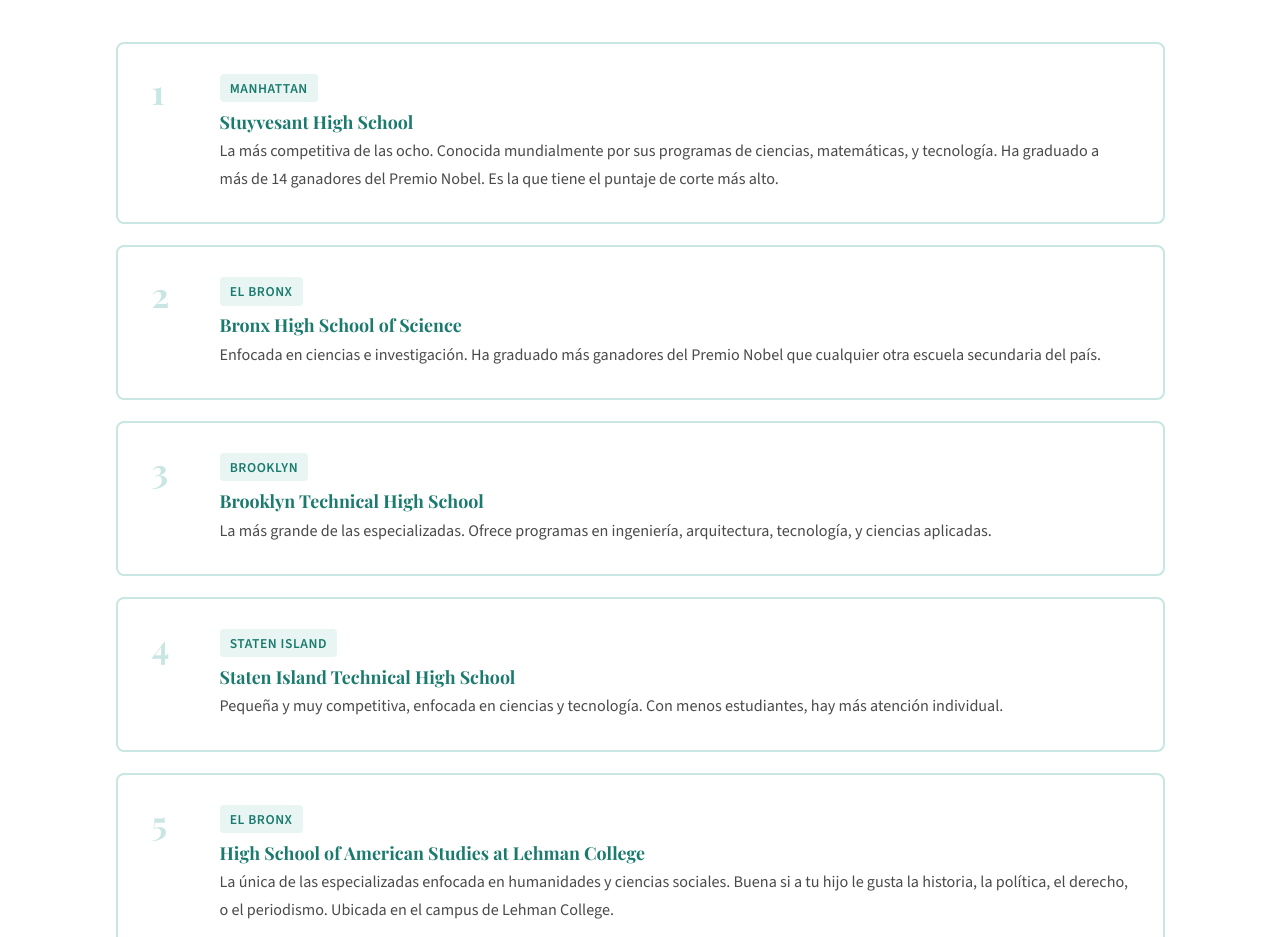
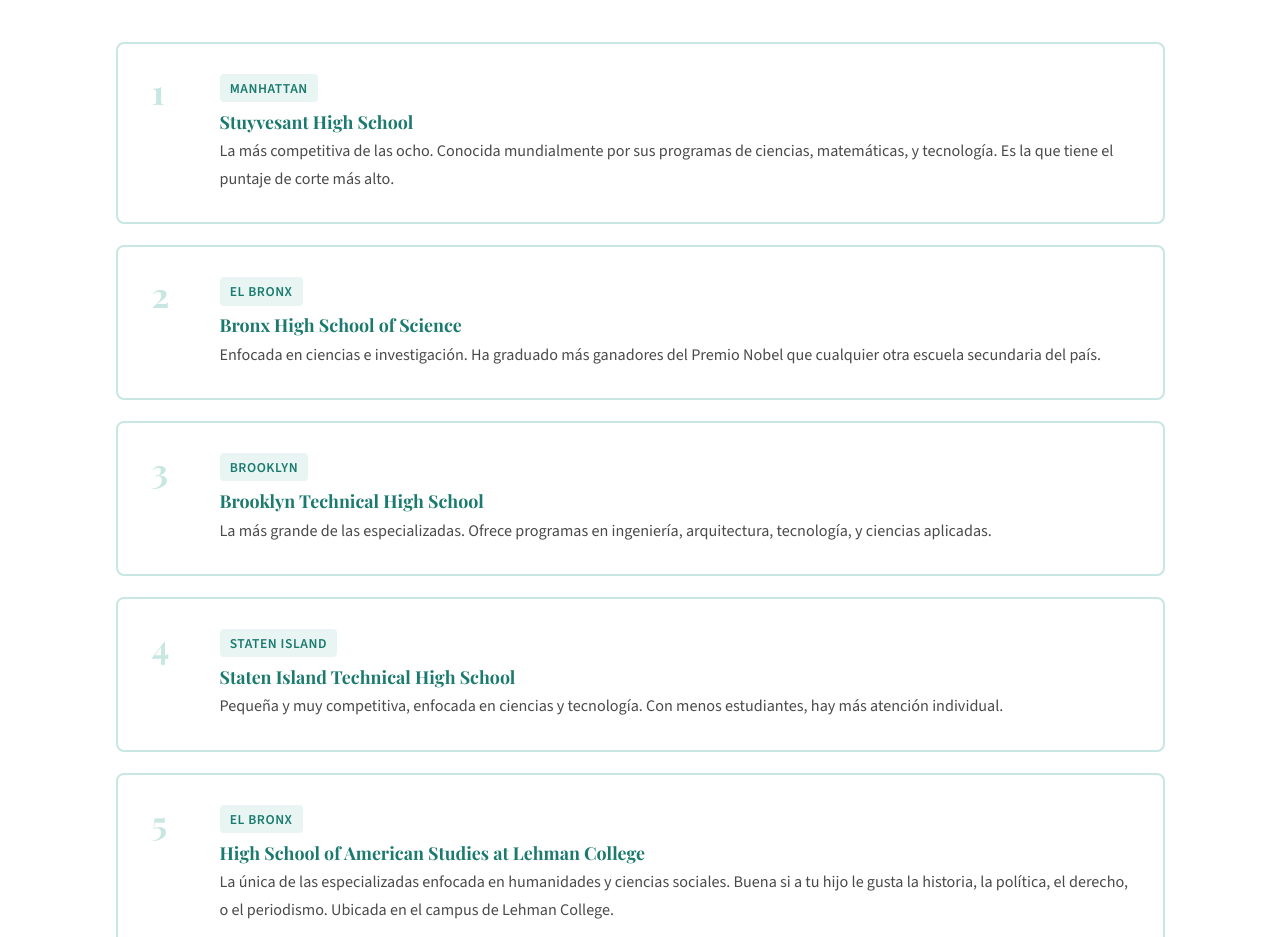
Before and after one commit to Henry-Hayden/Spanish-Project-SHSAT, a plain HTML site: page que-es-shsat.html in a window 1280 px wide. Shown: the part 3300-4237 px from the top of the page. Drawn offline with nearby package versions, Linux system fonts and the light colour scheme.

Commit message:
Update que-es-shsat.html

```diff
--- a/que-es-shsat.html
+++ b/que-es-shsat.html
@@ -162,7 +162,7 @@
           <div>
             <span class="borough">Manhattan</span>
             <h3>Stuyvesant High School</h3>
-            <p>La más competitiva de las ocho. Conocida mundialmente por sus programas de ciencias, matemáticas, y tecnología. Ha graduado a más de 14 ganadores del Premio Nobel. Es la que tiene el puntaje de corte más alto.</p>
+            <p>La más competitiva de las ocho. Conocida mundialmente por sus programas de ciencias, matemáticas, y tecnología. Es la que tiene el puntaje de corte más alto.</p>
           </div>
         </a>
 
```
